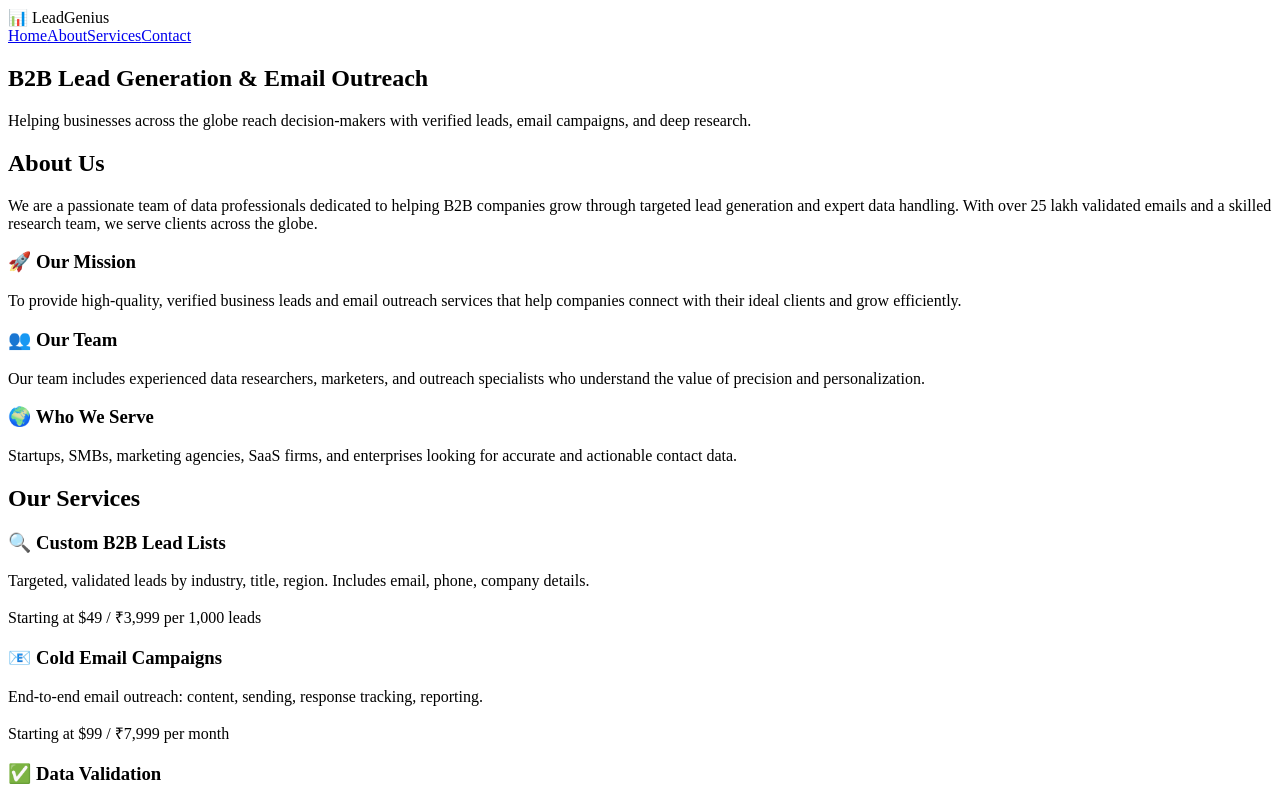
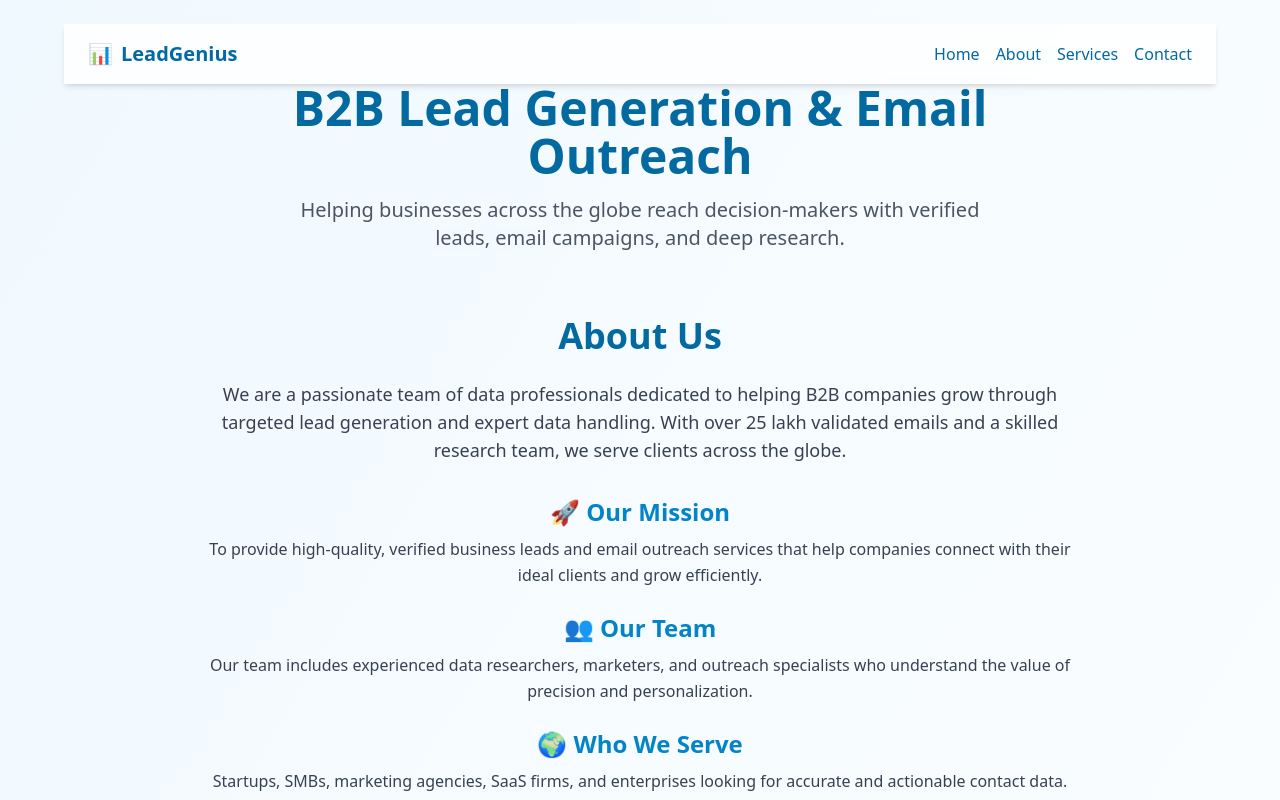
Before and after one commit to pawan0141/leadgenius-site, a Next.js app: page / in a window 1280 px wide. Shown: the top 800 px of the page. Built offline with nearby package versions, Linux system fonts and the light colour scheme.

Commit message:
Update layout.jsx

```diff
--- a/app/layout.jsx
+++ b/app/layout.jsx
@@ -1,17 +1,15 @@
+// app/layout.jsx
+import '../styles/globals.css';
+
 export const metadata = {
-  title: "LeadGenius - B2B Lead Generation",
-  description: "Helping businesses reach decision-makers with verified leads and cold email outreach.",
+  title: 'LeadGenius | B2B Lead Generation',
+  description: 'Verified email lists, cold email outreach & research services',
 };
 
 export default function RootLayout({ children }) {
   return (
     <html lang="en">
-      <head>
-        <link rel="preconnect" href="https://fonts.googleapis.com" />
-        <link rel="preconnect" href="https://fonts.gstatic.com" crossOrigin="true" />
-        <link href="https://fonts.googleapis.com/css2?family=Inter:wght@400;600;800&display=swap" rel="stylesheet" />
-      </head>
-      <body className="font-sans bg-white text-gray-900">{children}</body>
+      <body className="bg-white text-gray-900">{children}</body>
     </html>
   );
 }
```
